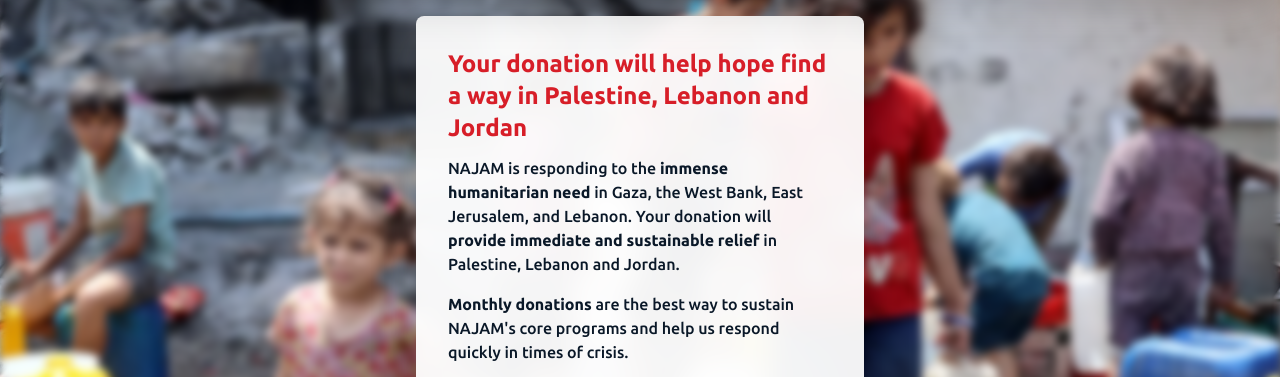
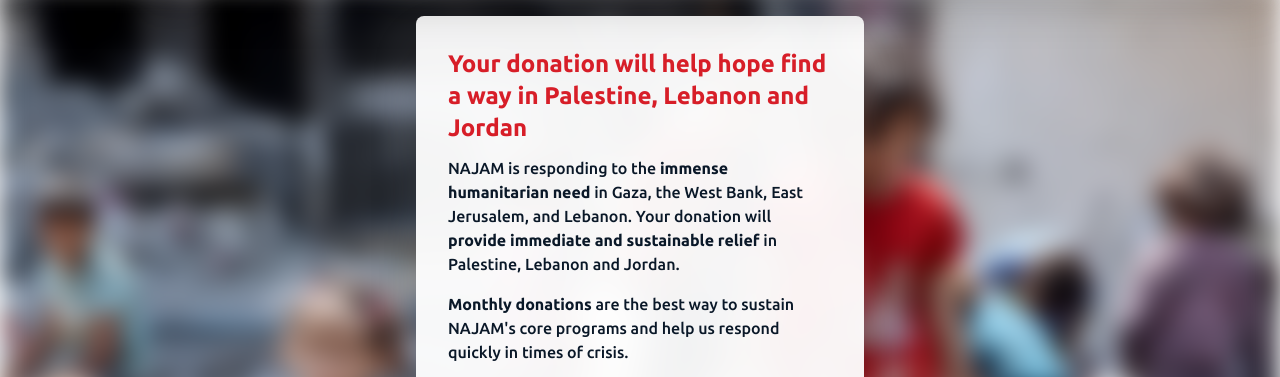
Before and after one commit to BrightPatani/NAJAM, a plain HTML site: page donate.html in a window 1280 px wide. Shown: the part 80-457 px from the top of the page. Drawn offline with nearby package versions, Linux system fonts and the light colour scheme.

Commit message:
donation form updated

```diff
--- a/donate.html
+++ b/donate.html
@@ -47,10 +47,13 @@
   </div>
 </header>
   <!-- Mobile-only Top Image -->
-<div  class="sm:bg-[url('background.webp')]  sm:bg-cover sm:bg-center sm:min-h-screen sm:flex sm:items-center sm:justify-center bg-white">
+<div class="relative sm:min-h-screen sm:flex sm:items-center sm:justify-center bg-white overflow-hidden">
+
+  <!-- background blur image -->
   <div class="hidden sm:block absolute inset-0 z-0">
-    <img src="background.webp" alt="Background" class="w-full h-full object-cover blur-sm" />
+    <img src="background.webp" alt="Blurred Background" class="w-full h-full object-cover blur-md" />
   </div>
+  <div class="block sm:hidden w-full h-48 bg-cover bg-center" style="background-image: url('background.webp');"></div>
   <!-- Donation Form -->
   <div class="bg-[#ffffff] bg-opacity-95 shadow-2xl rounded-lg max-w-md w-full mx-auto p-6 sm:p-8 sm:my-8 sm:backdrop-blur-md">
     <h2 class="text-xl sm:text-2xl font-semibold text-[#d71e28] mb-3">
```
